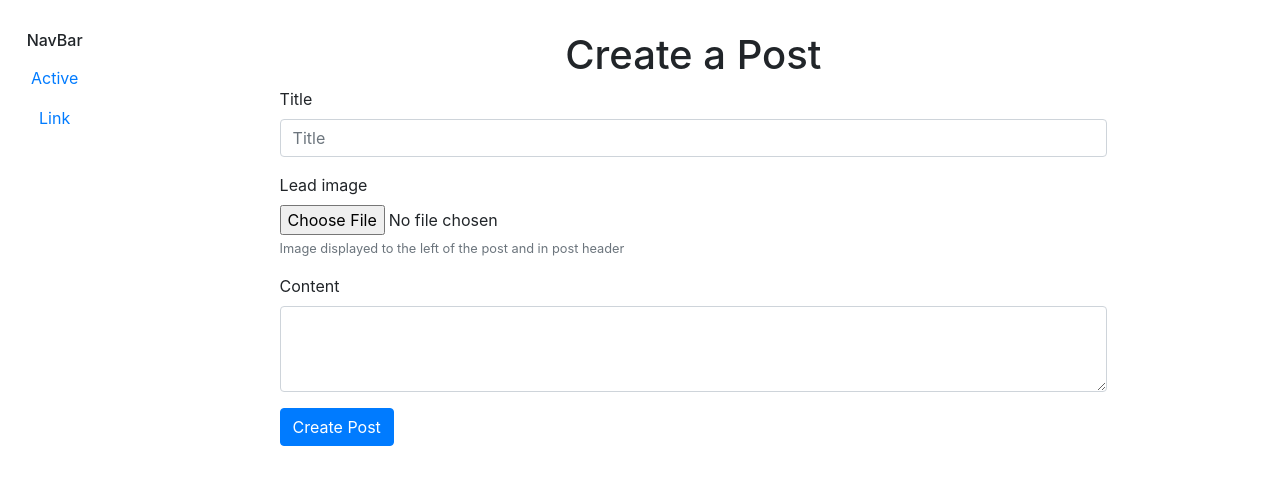
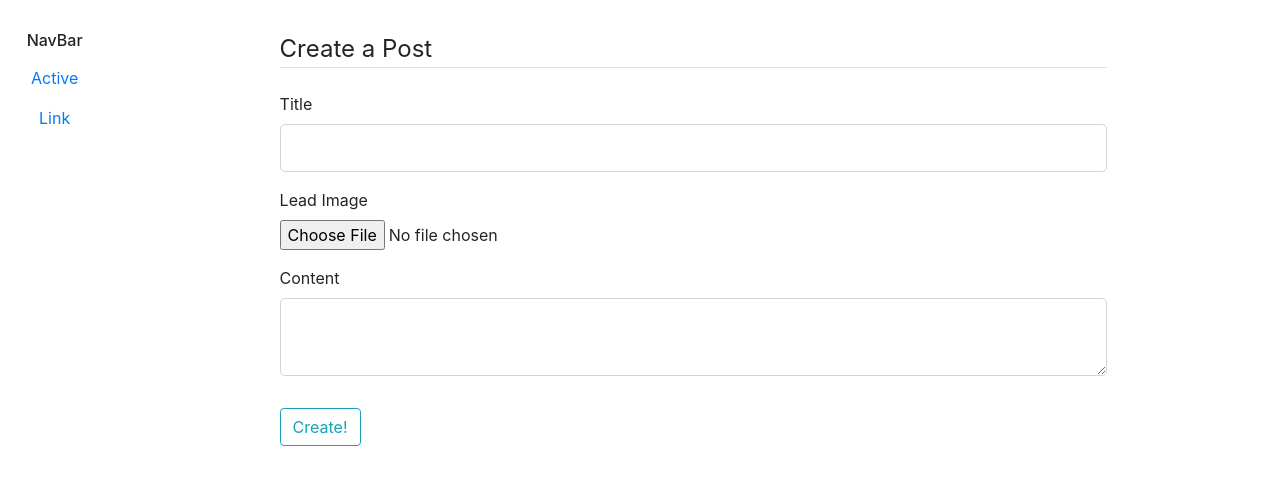
Before and after one commit to KrzysztofCzyz/admin-controlled-flask-blog, a Flask app: page /new-post in a window 1280 px wide. Shown: the part 65-550 px from the top of the page. Run offline with Flask 2, Linux system fonts and the light colour scheme; some libraries are stand-ins or nearby versions.

Commit message:
Finished working on basic post editor - extending the work from flask-blog-tutorial

```diff
--- a/forms.py
+++ b/forms.py
@@ -1,8 +1,23 @@
 from flask_wtf import FlaskForm
-from wtforms import StringField, PasswordField
-from wtforms.validators import DataRequired
+from wtforms import StringField, PasswordField, BooleanField, SubmitField, TextAreaField
+from wtforms.validators import DataRequired, Email, Length
+from flask_wtf.file import FileField, FileRequired, FileAllowed
 
 
 class SignInForm(FlaskForm):
-    email = StringField('email', validators=[DataRequired()])
-    password = PasswordField('password', validators=[DataRequired()])
+    email = StringField('Email', validators=[DataRequired(), Email()])
+    password = PasswordField('Password', validators=[DataRequired()])
+    remember = BooleanField('Remember Me')
+    submit = SubmitField('Sign In')
+
+
+class NewPostForm(FlaskForm):
+    title = StringField('Title', validators=[DataRequired(), Length(min=5, max=30, message='Title length must be '
+                                                                                           'between 5 and 30 '
+                                                                                           'characters')])
+    leadimg = FileField('Lead Image', validators=[
+        FileAllowed(['jpg', 'png'], 'Images only!'),
+        FileRequired()
+    ])
+    content = TextAreaField('Content', validators=[DataRequired()])
+    submit = SubmitField('Create!')
--- a/main.py
+++ b/main.py
@@ -1,5 +1,5 @@
 from flask import Flask, render_template, redirect, url_for
-from forms import SignInForm
+from forms import SignInForm, NewPostForm
 
 app = Flask(__name__)
 app.config.from_envvar('FLASK_APP_SETTINGS')
@@ -46,9 +46,19 @@ def home():
 @app.route('/login', methods=('POST', 'GET'))
 def login():
     form = SignInForm()
+    if form.validate_on_submit():
+        pass
     return render_template('sign-in.html', title='Sign In', form=form)
 
 
-@app.route('/new-post')
+@app.route('/new-post', methods=('POST', 'GET'))
 def new_post():
-    return render_template('post-editor.html', title='New Post')
+    form = NewPostForm()
+    if form.validate_on_submit():
+        return redirect(url_for('home'))
+    return render_template('post-editor.html', title='New Post', form=form, action='Create a Post')
+
+
+@app.route('/reset')
+def reset_password():
+    pass
--- a/templates/post-editor.html
+++ b/templates/post-editor.html
@@ -1,22 +1,53 @@
 {% extends 'layout.html'%}
 {% block content %}
 <div class="container-sm w-75">
-    <h1 class="text-center">Create a Post</h1>
-    <form class="" method="post">
+            <form method="post" enctype=multipart/form-data action="">
+            {{ form.hidden_tag() }}
+            <fieldset class="form-group">
+                <legend class="border-bottom mb-4">{{ action }}</legend>
                 <div class="form-group">
-            <label for="title">Title</label>
-            <input type="text" class="form-control" id="title" placeholder="Title">
+                    {{ form.title.label(class="form-control-label") }}
+                    {% if form.title.errors %}
+                        {{ form.title(class="form-control form-control-lg is-invalid") }}
+                        <div class="invalid-feedback">
+                            {% for error in form.title.errors %}
+                            <span>{{ error }}</span>
+                            {% endfor %}
+                        </div>
+                    {% else %}
+                        {{ form.title(class="form-control form-control-lg") }}
+                    {% endif %}
                 </div>
                 <div class="form-group">
-            <label for="leadImage">Lead image</label>
-            <input type="file" class="form-control-file" id="leadImage" aria-describedby="fileHelp">
-            <small id="fileHelp" class="form-text text-muted">Image displayed to the left of the post and in post header</small>
+                    {{ form.leadimg.label(class="form-control-label") }}
+                    {% if form.leadimg.errors %}
+                    {{ form.leadimg(class="form-control-file is-invalid") }}
+                        <div class="invalid-feedback">
+                            {% for error in form.leadimg.errors %}
+                            <span>{{ error }}</span>
+                            {% endfor %}
+                        </div>
+                    {% else %}
+                    {{ form.leadimg(class="form-control-file") }}
+                    {% endif %}
                 </div>
                 <div class="form-group">
-            <label for="content">Content</label>
-            <textarea class="form-control" id="content" rows="3"></textarea>
+                    {{ form.content.label(class="form-control-label") }}
+                    {% if form.content.errors %}
+                        {{ form.content(class="form-control form-control-lg is-invalid") }}
+                        <div class="invalid-feedback">
+                            {% for error in form.content.errors %}
+                            <span>{{ error }}</span>
+                            {% endfor %}
                         </div>
-        <button type="submit" class="btn btn-primary">Create Post</button>
+                    {% else %}
+                        {{ form.content(class="form-control form-control-lg") }}
+                    {% endif %}
+                </div>
+            </fieldset>
+            <div class="form-group">
+                {{ form.submit(class="btn btn-outline-info") }}
+            </div>
         </form>
 </div>
 {% endblock %}
```
Also changed, not shown: templates/sign-in.html (+35 -11 lines). Lines whose indentation alone changed are shown as unchanged.
